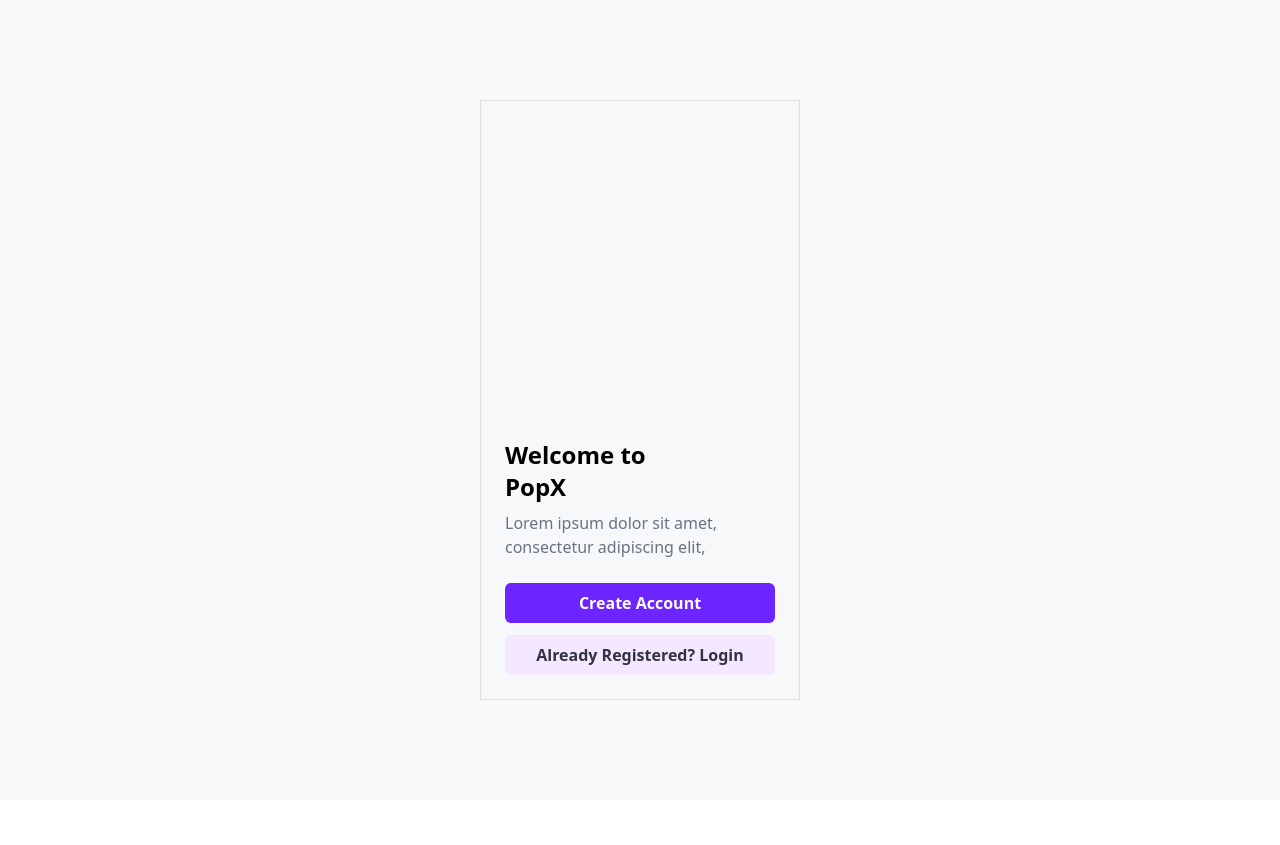
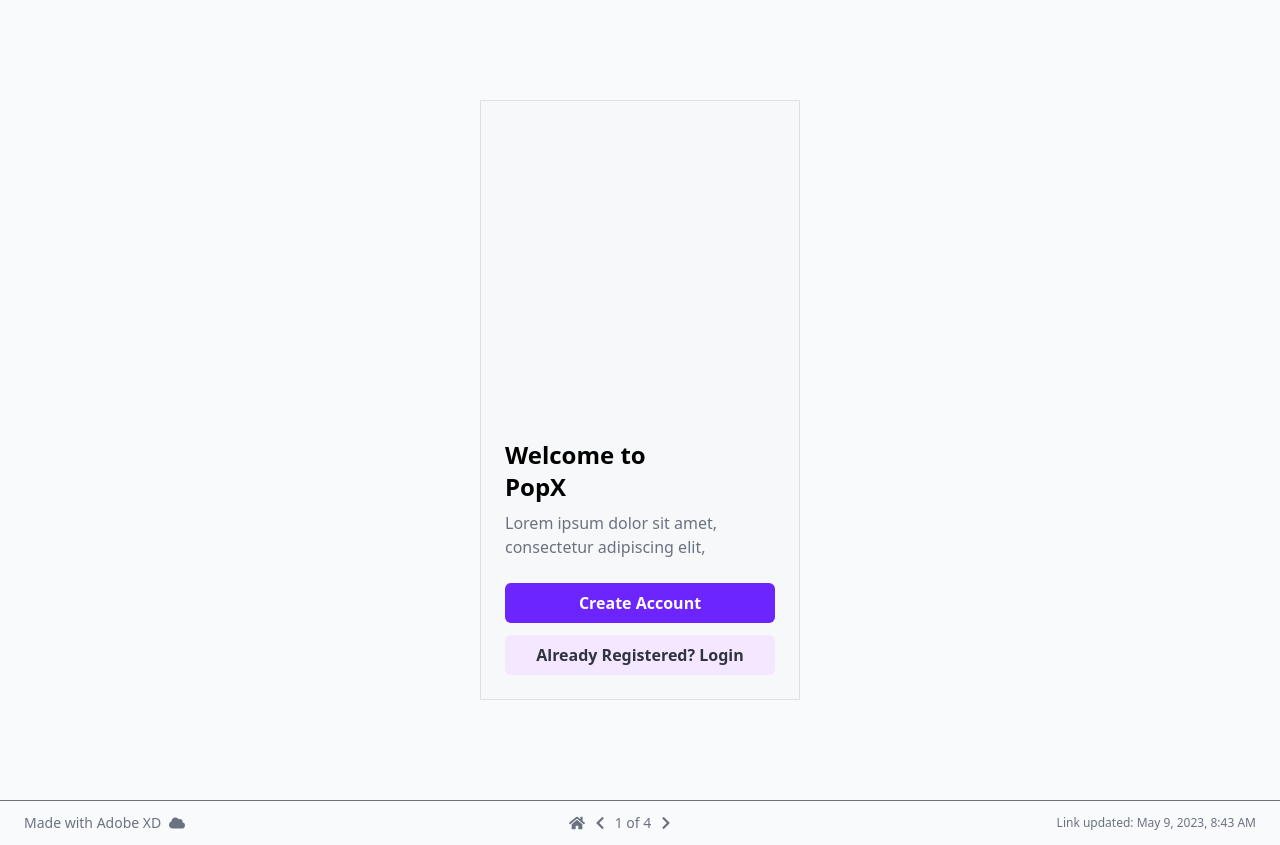
Before and after one commit to mr-aman-git/Educase-India, a React (Vite) app: page / in a window 1280 px wide. Before the commit the page ends 800 px from the top, so only its background shows below. Built offline with nearby package versions, Linux system fonts and the light colour scheme.

Commit message:
Footer page add

```diff
--- a/package.json
+++ b/package.json
@@ -13,6 +13,7 @@
     "@tailwindcss/vite": "^4.1.4",
     "react": "^19.0.0",
     "react-dom": "^19.0.0",
+    "react-icons": "^5.5.0",
     "tailwindcss": "^4.1.4"
   },
   "devDependencies": {
--- /dev/null
+++ b/src/Components/Footer.jsx
@@ -0,0 +1,28 @@
+import { FaCloud, FaHome, FaChevronLeft, FaChevronRight } from 'react-icons/fa';
+
+const Footer = () => {
+  return (
+    <div className="w-full flex items-center justify-between px-6 py-3 bg-gray-50 text-gray-500 text-sm border-t">
+
+      <div className="flex items-center gap-2">
+        <span>Made with Adobe XD</span>
+        <FaCloud size={16} />
+      </div>
+
+
+      <div className="flex items-center gap-2">
+        <FaHome size={16} />
+        <FaChevronLeft size={14} />
+        <span>1 of 4</span>
+        <FaChevronRight size={14} />
+      </div>
+
+
+      <div className="text-right text-xs">
+        Link updated: May 9, 2023, 8:43 AM
+      </div>
+    </div>
+  );
+};
+
+export default Footer;
--- a/src/Components/WelcomePage.jsx
+++ b/src/Components/WelcomePage.jsx
@@ -1,7 +1,10 @@
 import React from 'react';
+import Footer from './Footer';
 
 const WelcomePage = () => {
   return (
+    <>
+    <div>
     <div className="min-h-screen flex items-center justify-center bg-gray-50">
   <div className="w-80 p-6 bg-[#f7f8f9] border border-[#dfe0e1] flex flex-col justify-end items-center h-[600px]">
     <div className="w-full flex flex-col items-center">
@@ -16,9 +19,12 @@ const WelcomePage = () => {
         Already Registered? Login
       </button>
     </div>
+
   </div>
 </div>
-
+<Footer/>
+</div>
+</>
   );
 };
 
```
Also changed, not shown: src/Components/LoginPage.jsx (added), 1 other file (tests, documents, lock files or other folders).
